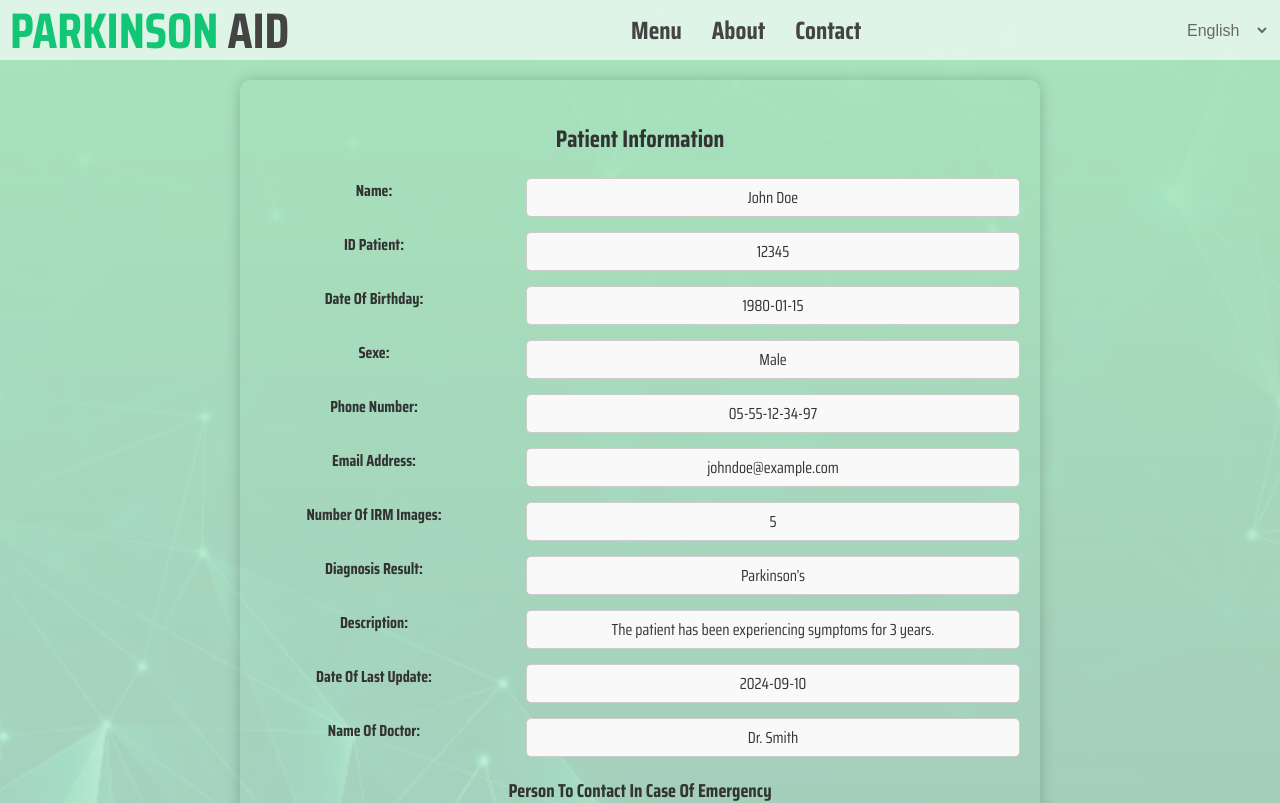
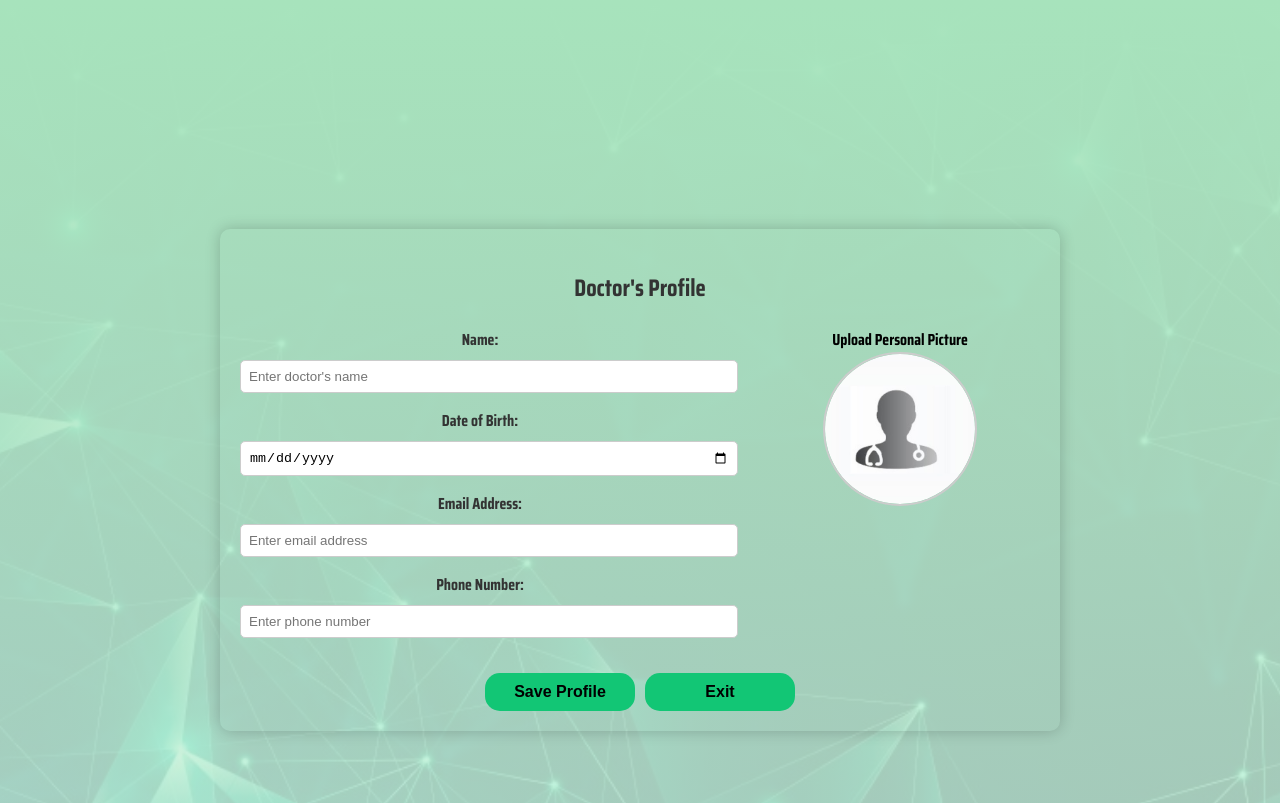
Before and after one commit to inessBenguiar/ParkinsonAid, a React (Create React App) app in the folder frontend/: page / in a window 1280 px wide. Shown: the top 803 px of the page. Built offline with nearby package versions, Linux system fonts and the light colour scheme.

Commit message:
Add Profil Doctor Page

```diff
--- a/frontend/src/App.js
+++ b/frontend/src/App.js
@@ -1,12 +1,12 @@
 
 import React from 'react';
 import './App.css';
-import ViewMorePatientPageWrapper from './pages/ViewMorePatient';
+import ProfilDoctorPage from './pages/ProfilDoctor';
 
 function App() {
   return (
     <div className="App">
-      <ViewMorePatientPageWrapper />
+      <ProfilDoctorPage />
     </div>
   );
 }
--- /dev/null
+++ b/frontend/src/components/ProfilDoctor.css
@@ -0,0 +1,132 @@
+.profil-doctor-page {
+    background: linear-gradient(to bottom, #a7e3bc, #cef1d9cb),
+                url('../assets/images/background signup.jpg') center/cover no-repeat;
+    background-size: cover;
+    display: flex;
+    justify-content: center;
+    align-items: center;
+    min-height: 100vh;
+    padding-top: 80px;
+  }
+
+  .doctor-form {
+    background-color: transparent;
+    border-radius: 10px;
+    padding: 20px;
+    max-width: 800px;
+    width: 100%;
+    box-shadow: 0px 0px 15px rgba(0, 0, 0, 0.2);
+  }
+
+  h2 {
+    text-align: center;
+    color: #333;
+    margin-bottom: 20px;
+  }
+
+  .form-group {
+    display: flex;
+    justify-content: space-between;
+    margin-bottom: 15px;
+  }
+
+  .form-left {
+    width: 60%;
+  }
+
+  .form-left label {
+    display: block;
+    margin-bottom: 8px;
+    color: #333;
+    font-weight: bold;
+  }
+
+  .form-left input {
+    width: 100%;
+    padding: 8px;
+    margin-bottom: 15px;
+    border: 1px solid #ccc;
+    border-radius: 5px;
+  }
+
+  .form-right {
+    width: 35%;
+    display: flex;
+    flex-direction: column;
+    align-items: center;
+  }
+
+  .profile-pic-container {
+    position: relative;
+    width: 150px;
+    height: 150px;
+    border-radius: 50%;
+    overflow: hidden;
+    border: 2px solid #ccc;
+    cursor: pointer;
+  }
+
+  .profile-pic {
+    width: 100%;
+    height: 100%;
+    object-fit: cover;
+    border-radius: 50%;
+  }
+
+  .overlay {
+    position: absolute;
+    top: 0;
+    left: 0;
+    right: 0;
+    bottom: 0;
+    background-color: rgba(0, 0, 0, 0.5);
+    display: flex;
+    justify-content: center;
+    align-items: center;
+    color: white;
+    font-weight: bold;
+    opacity: 0;
+    transition: opacity 0.3s;
+    border-radius: 50%;
+  }
+
+  .profile-pic-container:hover .overlay {
+    opacity: 1;
+  }
+
+  .upload-text {
+    text-align: center;
+  }
+
+  .form-buttons {
+    display: flex;
+    justify-content: center;
+    gap: 10px;  /* Adjust the gap as needed */
+    margin-top: 20px;
+  }
+
+  button {
+    background-color: #12C675;
+    color: black;
+    font-weight: bold;
+    padding: 10px 20px;
+    border: none;
+    border-radius: 15px;
+    cursor: pointer;
+    font-size: 16px;
+    width: 150px;
+  }
+
+
+
+button:hover {
+    background-color: #28A745;
+}
+
+.exit-btn {
+    background-color: #12C675;
+}
+
+.exit-btn:hover {
+    background-color: #E04A4A;
+}
--- /dev/null
+++ b/frontend/src/components/ProfilDoctor.js
@@ -0,0 +1,124 @@
+import React, { useState } from 'react';
+import './ProfilDoctor.css';
+import defaultProfilePic from '../assets/images/profile-place.jpg';  // Place l'image par défaut ici
+
+const ProfilDoctor = () => {
+  const [doctorData, setDoctorData] = useState({
+    name: '',
+    dob: '',
+    phoneNumber: '',
+    email: '',
+    profilePic: null,
+  });
+
+  const handleInputChange = (e) => {
+    const { name, value } = e.target;
+    setDoctorData({
+      ...doctorData,
+      [name]: value,
+    });
+  };
+
+  const handleFileChange = (e) => {
+    setDoctorData({
+      ...doctorData,
+      profilePic: e.target.files[0],
+    });
+  };
+
+  const handleSubmit = (e) => {
+    e.preventDefault();
+    // Logique pour envoyer les données ou sauvegarder le profil du docteur
+    console.log(doctorData);
+  };
+
+  // Define handleExit function here, within the component
+  const handleExit = () => {
+    // Logic to exit or navigate away
+    console.log("Exit button clicked");
+    // For example, you can redirect to another page or clear the form
+  };
+
+  return (
+    <div className="profil-doctor-page">
+      <form className="doctor-form" onSubmit={handleSubmit}>
+        <h2>Doctor's Profile</h2>
+        <div className="form-group">
+          <div className="form-left">
+            <label>Name:</label>
+            <input
+              type="text"
+              name="name"
+              placeholder="Enter doctor's name"
+              value={doctorData.name}
+              onChange={handleInputChange}
+            />
+
+            <label>Date of Birth:</label>
+            <input
+              type="date"
+              name="dob"
+              value={doctorData.dob}
+              onChange={handleInputChange}
+            />
+
+            <label>Email Address:</label>
+            <input
+              type="email"
+              name="email"
+              placeholder="Enter email address"
+              value={doctorData.email}
+              onChange={handleInputChange}
+            />
+
+            <label>Phone Number:</label>
+            <input
+              type="text"
+              name="phoneNumber"
+              placeholder="Enter phone number"
+              value={doctorData.phoneNumber}
+              onChange={handleInputChange}
+            />
+
+
+          </div>
+
+          <div className="form-right">
+            <label> <strong>Upload Personal Picture</strong></label>
+            <div className="profile-pic-container">
+              <label htmlFor="profilePicInput">
+                <img
+                  src={
+                    doctorData.profilePic
+                      ? URL.createObjectURL(doctorData.profilePic)
+                      : defaultProfilePic
+                  }
+                  alt="Profile"
+                  className="profile-pic"
+                />
+                <div className="overlay">
+                  <span className="upload-text">Add Photo</span>
+                </div>
+              </label>
+              <input
+                id="profilePicInput"
+                type="file"
+                name="profilePic"
+                accept="image/*"
+                onChange={handleFileChange}
+                style={{ display: 'none' }}  // Cache le champ input réel
+              />
+            </div>
+          </div>
+        </div>
+
+        <div className="form-buttons">
+          <button type="submit" className="save-btn">Save Profile</button>
+          <button type="button" className="exit-btn" onClick={handleExit}>Exit</button>
+        </div>
+      </form>
+    </div>
+  );
+};
+
+export default ProfilDoctor;
--- /dev/null
+++ b/frontend/src/pages/ProfilDoctor.js
@@ -0,0 +1,12 @@
+import React from 'react';
+import ProfilDoctor from '../components/ProfilDoctor';
+
+const ProfilDoctorPage = () => {
+    return (
+        <div>
+            <ProfilDoctor />
+        </div>
+    );
+};
+
+export default ProfilDoctorPage;
```
Also changed, not shown: frontend/src/assets/images/profile-place.jpg (added).
